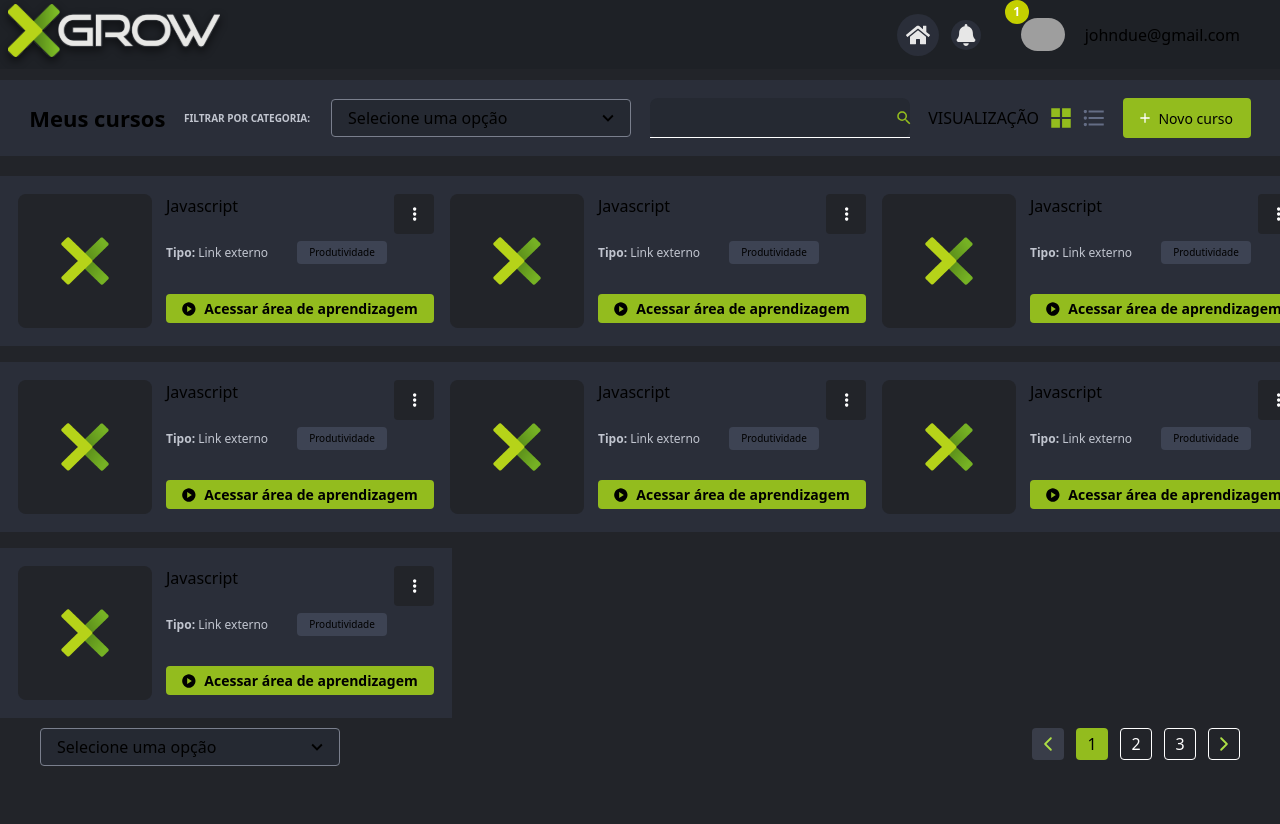
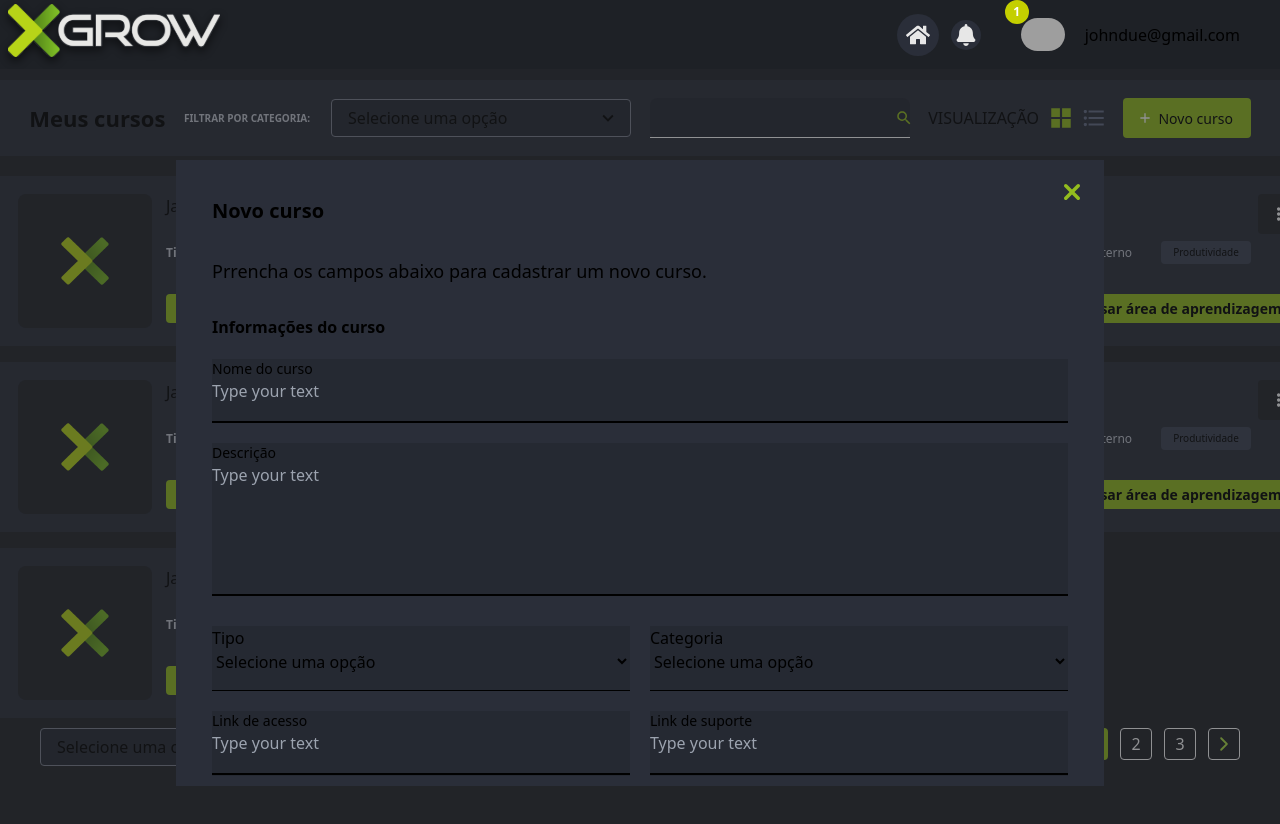
Before and after one commit to gasparellodev/challenge-front, a Next.js app: page / in a window 1280 px wide. Both pictures are taken after a click on the button "Novo curso". Shown: the top 824 px of the page. Built offline with nearby package versions, Linux system fonts and the light colour scheme; grey boxes are pictures that could not be loaded.

Commit message:
feat: create modal

```diff
--- a/src/app/(private)/globals.css
+++ b/src/app/(private)/globals.css
@@ -19,3 +19,24 @@
 body {
   color: rgb(var(--foreground-rgb));
 }
+
+/* width */
+::-webkit-scrollbar {
+  width: 2px;
+}
+
+/* Track */
+::-webkit-scrollbar-track {
+  background: transparent;
+
+}
+/* Handle */
+::-webkit-scrollbar-thumb {
+  background: #93BC1E;
+  border-radius: 5px;;
+}
+
+/* Handle on hover */
+::-webkit-scrollbar-thumb:hover {
+  background: #555;
+}
--- a/src/app/(private)/page.tsx
+++ b/src/app/(private)/page.tsx
@@ -1,6 +1,8 @@
 "use client";
+import { uploadMockImage } from "@/assets";
 import { Button } from "@/components/buttons";
 import { CourseCard } from "@/components/class-card";
+import { Input } from "@/components/inputs";
 import { Search } from "@/components/search";
 import { MultipleSelect } from "@/components/select";
 import { ListIcon } from "@/components/svg-components/list-icon";
@@ -77,10 +79,19 @@ const dataMock = [
 
 const selectMock = ["Produtividade"];
 
+const typeMock = [{ value: "curso", label: "Curso" }];
+
+const categoryMock = [{ value: "produtividade", label: "Produtividade" }];
+
 export default function Home() {
   const [listMiniature, setListMiniature] = useState(true);
   const [selectedPage, setSelectedPage] = useState(1);
   const [length, setLength] = useState();
+  const [courseCreateModal, setCourseCreateModal] = useState(false);
+
+  const handleCreateModal = () => {
+    setCourseCreateModal(!courseCreateModal);
+  };
 
   const handleListView = () => {
     setListMiniature(!listMiniature);
@@ -135,6 +146,7 @@ export default function Home() {
 
         <div>
           <Button
+            handleClick={handleCreateModal}
             iconDirection="left"
             icon={<PlusIcon color="white" />}
             label="Novo curso"
@@ -268,6 +280,144 @@ export default function Home() {
           />
         </div>
       </div>
+
+      {courseCreateModal && (
+        <div className="flex justify-center py-20 absolute w-full h-full bg-opacity-50 bg-button-secundary-default">
+          <div className="relative bg-[#2A2E39] w-[928px] h-[626px] p-[36px] overflow-y-scroll ">
+            <h2 className="font-[700] text-[20px]">Novo curso</h2>
+            {/* <hr className="bg-[#C4C4C4 opacity-10]"/> */}
+
+            <p className="font-[400] text-[18px] pt-8">
+              Prrencha os campos abaixo para cadastrar um novo curso.
+            </p>
+
+            <p className="font-[700] text-[16px] pt-[30px] pb-[20px]">
+              Informações do curso
+            </p>
+
+            <Input
+              className="bg-[#252932] mb-[20px]"
+              title="Nome do curso"
+              handleChange={() => console.log()}
+            />
+
+            <Input
+              className="h-[153px] bg-[#252932] mb-[30px]"
+              title="Descrição"
+              handleChange={() => console.log()}
+            />
+            <div className="grid grid-cols-2 gap-5 mb-5">
+              <div className="flex flex-col gap-5">
+                <div className="bg-[#252932] h-[65px] flex flex-col relative">
+                  <label>Tipo</label>
+                  <select
+                    placeholder="Selecione uma opção"
+                    className="h-[22px] bg-transparent outline-none"
+                  >
+                    <option className="text-primary" value={""}>
+                      Selecione uma opção
+                    </option>
+                    {typeMock.map(({ label, value }) => {
+                      return <option value={value}>{label}</option>;
+                    })}
+                  </select>
+                  <hr className="absolute bottom-0 w-full" />
+                </div>
+
+                <div className="bg-[#252932] h-[65px] flex flex-col relative">
+                  <Input
+                    className="bg-[#252932]"
+                    title="Link de acesso"
+                    handleChange={() => console.log()}
+                  />
+                </div>
+              </div>
+
+              <div className="flex flex-col gap-5">
+                <div className="bg-[#252932] h-[65px] flex flex-col relative">
+                  <label>Categoria</label>
+                  <select
+                    placeholder="Selecione uma opção"
+                    className="h-[22px] bg-transparent outline-none"
+                  >
+                    <option className="text-primary" value={""}>
+                      Selecione uma opção
+                    </option>
+                    {categoryMock.map(({ label, value }) => {
+                      return <option value={value}>{label}</option>;
+                    })}
+                  </select>
+                  <hr className="absolute bottom-0 w-full" />
+                </div>
+
+                <div className="bg-[#252932] h-[65px] flex flex-col relative">
+                  <Input
+                    className="bg-[#252932]"
+                    title="Link de suporte"
+                    handleChange={() => console.log()}
+                  />
+                </div>
+              </div>
+            </div>
+
+            <div>
+              <h3>Imagem do curso</h3>
+              <em className="text-[#E7E7E7] font-[400] text-[12px]">
+                Tamanho mínimo: 720 x 720
+              </em>
+              <img
+                className="pt-5  object-top rounded-md mb-5"
+                src={uploadMockImage}
+              />
+              <Button
+                width="109px"
+                height="48px"
+                label="Upload"
+                theme="outline"
+                className="rounded-lg"
+              />
+            </div>
+
+            <Button
+              handleClick={handleCreateModal}
+              label=""
+              width="24px"
+              height="24px"
+              className="bg-transparent absolute right-5 top-5 hover:bg-[#fff]"
+              icon={
+                <svg
+                  width="16"
+                  height="16"
+                  viewBox="0 0 16 16"
+                  fill="none"
+                  xmlns="http://www.w3.org/2000/svg"
+                >
+                  <path
+                    d="M15.4831 12.9883L10.4949 8.00068L15.4831 3.01302C16.1702 2.32497 16.1702 1.20818 15.4848 0.51826C14.7959 -0.173346 13.6806 -0.171567 12.9917 0.51648L7.99999 5.50769L3.00831 0.51648C2.31939 -0.171567 1.20406 -0.173346 0.515137 0.51826C-0.172007 1.20809 -0.172008 2.32488 0.516912 3.01302L5.50513 8.00068L0.516912 12.9883C-0.172008 13.6764 -0.172007 14.7932 0.515137 15.4831C0.858753 15.8289 1.31155 16 1.76266 16C2.21376 16 2.66478 15.8271 3.0084 15.4848L8.00008 10.4936L12.9918 15.4848C13.3354 15.8289 13.7864 16 14.2375 16C14.6886 16 15.1414 15.8271 15.485 15.4831C16.172 14.7932 16.172 13.6764 15.4831 12.9883Z"
+                    fill="#93BC1E"
+                  />
+                </svg>
+              }
+            />
+
+            <div className="absolute flex flex-row gap-5 right-10 pb-5">
+              <Button
+                width="136px"
+                height="48px"
+                theme="outline"
+                label="Cancelar"
+                handleClick={handleCreateModal}
+              />
+              <Button
+                width="209px"
+                height="48px"
+                theme="primary"
+                label="Cadastrar curso"
+              />
+            </div>
+          </div>
+        </div>
+      )}
     </section>
   );
 }
--- a/src/assets/index.ts
+++ b/src/assets/index.ts
@@ -4,3 +4,4 @@ export const loginImages = { background: `${LOGIN_PREFIX}bg.webp` };
 
 
 export const defaultCourseImage = "/images/img.png"
+export const uploadMockImage = "/images/upload-mock-image.jpg"
--- a/src/components/class-card/index.tsx
+++ b/src/components/class-card/index.tsx
@@ -1,6 +1,7 @@
+"use client";
 import { defaultCourseImage } from "@/assets";
 import Image from "next/image";
-import { FC } from "react";
+import { FC, useState } from "react";
 import { Button } from "../buttons";
 import { PlayIcon } from "../svg-components/play-icon";
 import { OptionsIcon } from "../svg-components/options-icon";
@@ -16,6 +17,12 @@ interface IClassCard {
 }
 
 export const CourseCard: FC<{ course: IClassCard }> = ({ course }) => {
+  const [modalOpen, setModalOpen] = useState(false);
+
+  const handleSwitchModal = () => {
+    setModalOpen(!modalOpen);
+  };
+
   return (
     <div className="bg-[#2A2E39] h-[170px] w-[452px] flex-row flex p-[18px]">
       <Image
@@ -51,7 +58,48 @@ export const CourseCard: FC<{ course: IClassCard }> = ({ course }) => {
           width="40px"
           height="40px"
           theme="secundary"
+          handleClick={handleSwitchModal}
         />
+
+        {modalOpen && (
+          <div className="right-0 top-12 rounded absolute w-[206px] h-[68px] bg-[#222429] flex flex-col justify-center">
+            <button>
+              <div className="flex flex-row items-center gap-2 px-4">
+                <svg
+                  width="13"
+                  height="9"
+                  viewBox="0 0 13 9"
+                  fill="none"
+                  xmlns="http://www.w3.org/2000/svg"
+                >
+                  <path
+                    d="M6.50002 0.4375C3.79169 0.4375 1.47877 2.12208 0.541687 4.5C1.47877 6.87792 3.79169 8.5625 6.50002 8.5625C9.20835 8.5625 11.5213 6.87792 12.4584 4.5C11.5213 2.12208 9.20835 0.4375 6.50002 0.4375ZM6.50002 7.20833C5.00502 7.20833 3.79169 5.995 3.79169 4.5C3.79169 3.005 5.00502 1.79167 6.50002 1.79167C7.99502 1.79167 9.20835 3.005 9.20835 4.5C9.20835 5.995 7.99502 7.20833 6.50002 7.20833ZM6.50002 2.875C5.60085 2.875 4.87502 3.60083 4.87502 4.5C4.87502 5.39917 5.60085 6.125 6.50002 6.125C7.39919 6.125 8.12502 5.39917 8.12502 4.5C8.12502 3.60083 7.39919 2.875 6.50002 2.875Z"
+                    fill="#93BC1E"
+                  />
+                </svg>
+                <p>Ver detalhes</p>
+              </div>
+            </button>
+            <button>
+              <div className="flex flex-row items-center gap-2 px-4">
+                <svg
+                  width="11"
+                  height="11"
+                  viewBox="0 0 11 11"
+                  fill="none"
+                  xmlns="http://www.w3.org/2000/svg"
+                >
+                  <path
+                    d="M7.1629 5.09379L6.6754 5.59212C6.2854 5.98212 6.04165 6.31254 6.04165 7.12504H4.95831V6.85421C4.95831 6.25296 5.20206 5.71129 5.59206 5.32129L6.26373 4.63879C6.46415 4.44379 6.58331 4.17296 6.58331 3.87504C6.58331 3.58772 6.46918 3.31217 6.26601 3.10901C6.06285 2.90584 5.7873 2.79171 5.49998 2.79171C5.21266 2.79171 4.93711 2.90584 4.73395 3.10901C4.53078 3.31217 4.41665 3.58772 4.41665 3.87504H3.33331C3.33331 3.30041 3.56159 2.7493 3.96792 2.34298C4.37424 1.93665 4.92534 1.70837 5.49998 1.70837C6.07462 1.70837 6.62572 1.93665 7.03204 2.34298C7.43837 2.7493 7.66665 3.30041 7.66665 3.87504C7.66587 4.3318 7.48483 4.76978 7.1629 5.09379ZM6.04165 9.29171H4.95831V8.20837H6.04165V9.29171ZM5.49998 0.083374C4.78865 0.083374 4.08429 0.22348 3.42711 0.495693C2.76993 0.767906 2.1728 1.1669 1.66982 1.66988C0.653996 2.6857 0.083313 4.06345 0.083313 5.50004C0.083313 6.93663 0.653996 8.31438 1.66982 9.3302C2.1728 9.83319 2.76993 10.2322 3.42711 10.5044C4.08429 10.7766 4.78865 10.9167 5.49998 10.9167C6.93657 10.9167 8.31432 10.346 9.33014 9.3302C10.346 8.31438 10.9166 6.93663 10.9166 5.50004C10.9166 2.50462 8.47915 0.083374 5.49998 0.083374Z"
+                    fill="#93BC1E"
+                  />
+                </svg>
+
+                <p>Suporte</p>
+              </div>
+            </button>
+          </div>
+        )}
       </div>
     </div>
   );
```
Also changed, not shown: public/images/upload-mock-image.jpg (added).
